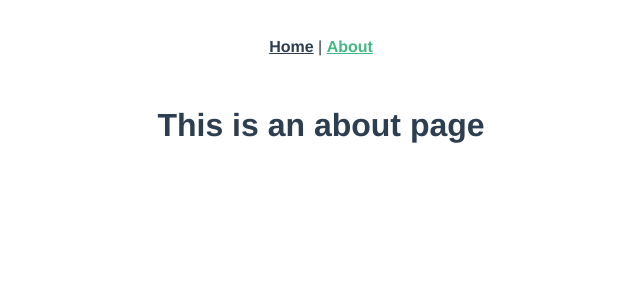
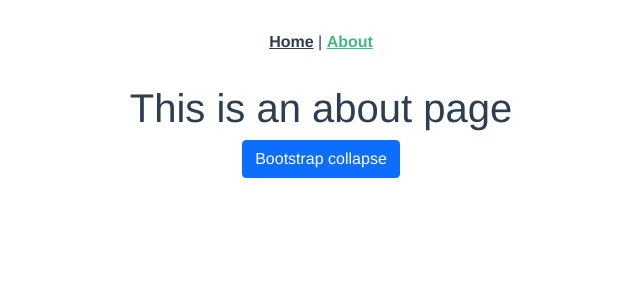
Before and after one commit to iSeanWeiDev/vue3-bootstrap, a Vue app: page /about in a window 1280 px wide. Shown: the top 300 px of the page, without its empty margins (319-959 px from the left). Built offline with nearby package versions, Linux system fonts and the light colour scheme.

Commit message:
added bootstrap

```diff
--- a/package.json
+++ b/package.json
@@ -8,6 +8,8 @@
     "lint": "vue-cli-service lint"
   },
   "dependencies": {
+    "@popperjs/core": "^2.9.3",
+    "bootstrap": "^5.1.0",
     "core-js": "^3.6.5",
     "vue": "^3.0.0",
     "vue-router": "^4.0.0-0",
--- a/src/main.js
+++ b/src/main.js
@@ -2,5 +2,7 @@ import { createApp } from 'vue';
 import App from './App.vue';
 import router from './router';
 import store from './store';
+import 'bootstrap/dist/css/bootstrap.min.css';
+import 'bootstrap';
 
 createApp(App).use(store).use(router).mount('#app');
--- a/src/views/About.vue
+++ b/src/views/About.vue
@@ -2,4 +2,14 @@
   <div class="about">
     <h1>This is an about page</h1>
   </div>
+  <button
+    class="btn btn-primary"
+    data-bs-target="#collapseTarget"
+    data-bs-toggle="collapse"
+  >
+    Bootstrap collapse
+  </button>
+  <div class="collapse py-2" id="collapseTarget">
+    This is the toggle-able content!
+  </div>
 </template>
```
Also changed, not shown: 2 other files (tests, documents, lock files or other folders).
